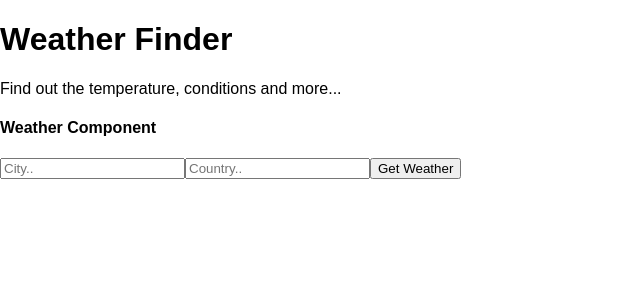
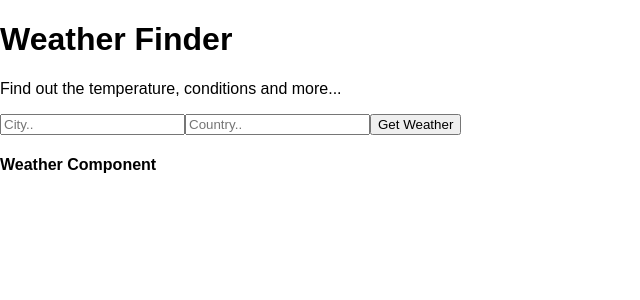
Before and after one commit to SamNgigi/Reactive-Weather, a React (Create React App) app in the folder reactive-weather/: page / in a window 1280 px wide. Shown: the top 300 px of the page, without its empty margins (0-640 px from the left). Built offline with nearby package versions, Linux system fonts and the light colour scheme.

Commit message:
Displaying response data successfully

```diff
--- a/reactive-weather/src/App.js
+++ b/reactive-weather/src/App.js
@@ -12,38 +12,78 @@ import Weather from "./components/Weather"
 // Open weather api key
 const API_KEY = "b5193b7df56e40afc55403b658e9f493";
 
+
 // We create an instance of App that is extending the React.Component object that lives in the node modules.
 class App extends React.Component {
+
+
+  // State is an object that lives within a component and is responsible for changes within a component
+  state = {
+    temperature: undefined,
+    city: undefined,
+    country: undefined,
+    humidity: undefined,
+    description: undefined,
+    error: undefined,
+  }
+
   // Custom method to communicate with api.
   getWeather= async (event) => {
+
     // We prevent the default submition that occurs on is it click or submit event.
     // It seems that this event.prevent default is indicative of single paged applications
     event.preventDefault();
+
     // Grabbing the values entered into our forms.
     const city = event.target.elements.city.value;
     const country = event.target.elements.country.value;
+
     const api_call = await fetch(`http://api.openweathermap.org/data/2.5/weather?q=${city},${country}&appid=${API_KEY}&units=metric`)
 
     const response = await api_call.json();
 
     console.log(response);
+
+    // Displaying the response onto the browser.
+    this.setState({
+      temperature: response.main.temp,
+      city: response.name,
+      country: response.sys.country,
+      humidity: response.main.humidity,
+      description: response.weather[0].description,
+      error: ''
+    })
   }
 
   // The render method is a build in React method that returns/displays Jsx.
   render() {
+
     // Jsx is kinda like a mixture of Js login and html, then the babel compiler converts code into normal readerble client code.
     return (
-      // Jsx can only return one parent element. Anything outseid the parent element would not be read.
+
+      // Jsx can only return one parent element. Anything outside the parent element would not be read.
       <div>
         <Titles />
-        <Weather />
+
         {/* We use react props that are like html attributes that enable us to add functionalities to elements.
 
         In this case we want our getWeather function to be called on submition of our form.  */}
+
         <Form getWeather={this.getWeather} />
+
+        <Weather
+          temperature = {this.state.temperature}
+          city = {this.state.city}
+          country = {this.state.country}
+          humidity = {this.state.humidity}
+          description = {this.state.description}
+          error = {this.state.error}
+        />
+
       </div>
     );
   }
 }
+
 // We need to export the App instance so that other files can export
 export default App;
--- a/reactive-weather/src/components/Weather.js
+++ b/reactive-weather/src/components/Weather.js
@@ -4,7 +4,13 @@ class Weather extends React.Component {
   render(){
     return(
         <div>
-          <h4>Weather Component</h4>
+          <h4>Weather Component</h4><br/>
+          <p>{this.props.country}</p><br/>
+          <p>{this.props.city}</p><br/>
+          <p>{this.props.temperature}</p><br/>
+          <p>{this.props.humidity}</p><br/>
+          <p>{this.props.description}</p><br/>
+          <p>{this.props.error}</p><br/>
         </div>
     );
   }
```
